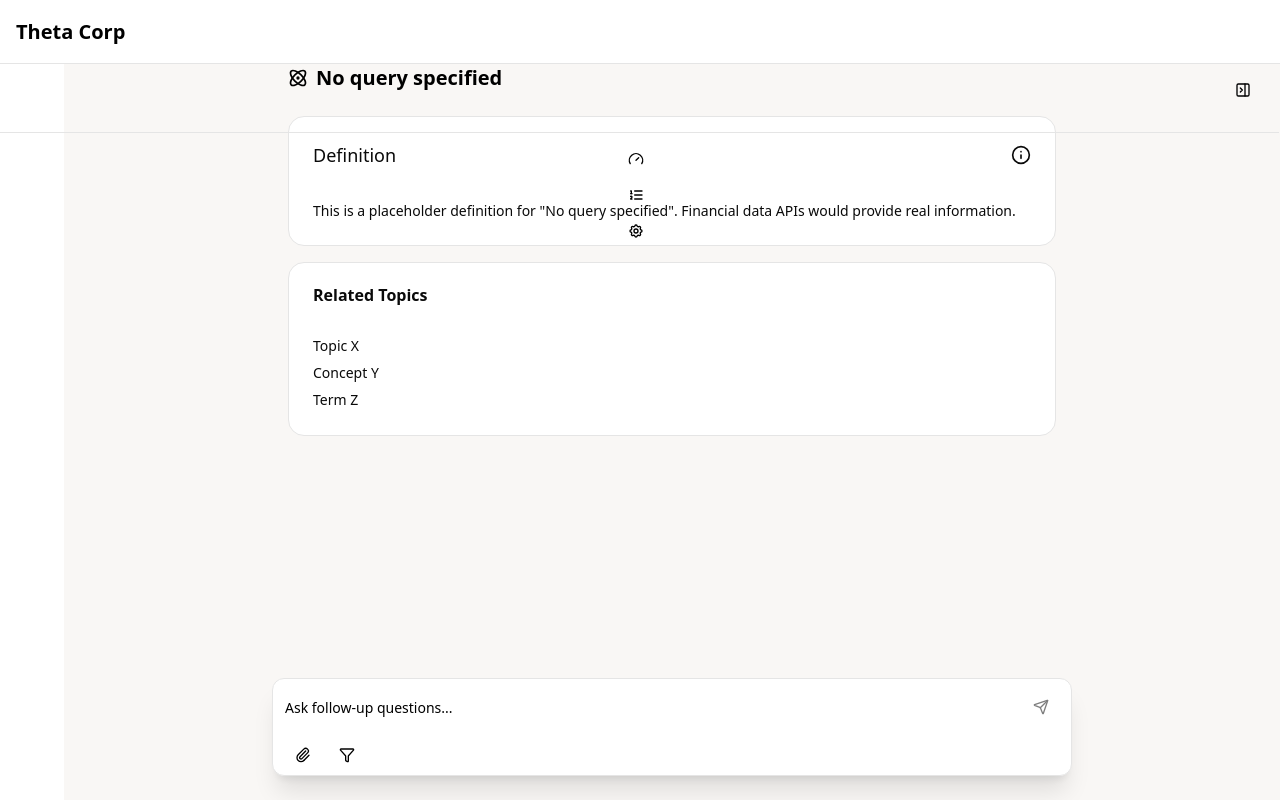
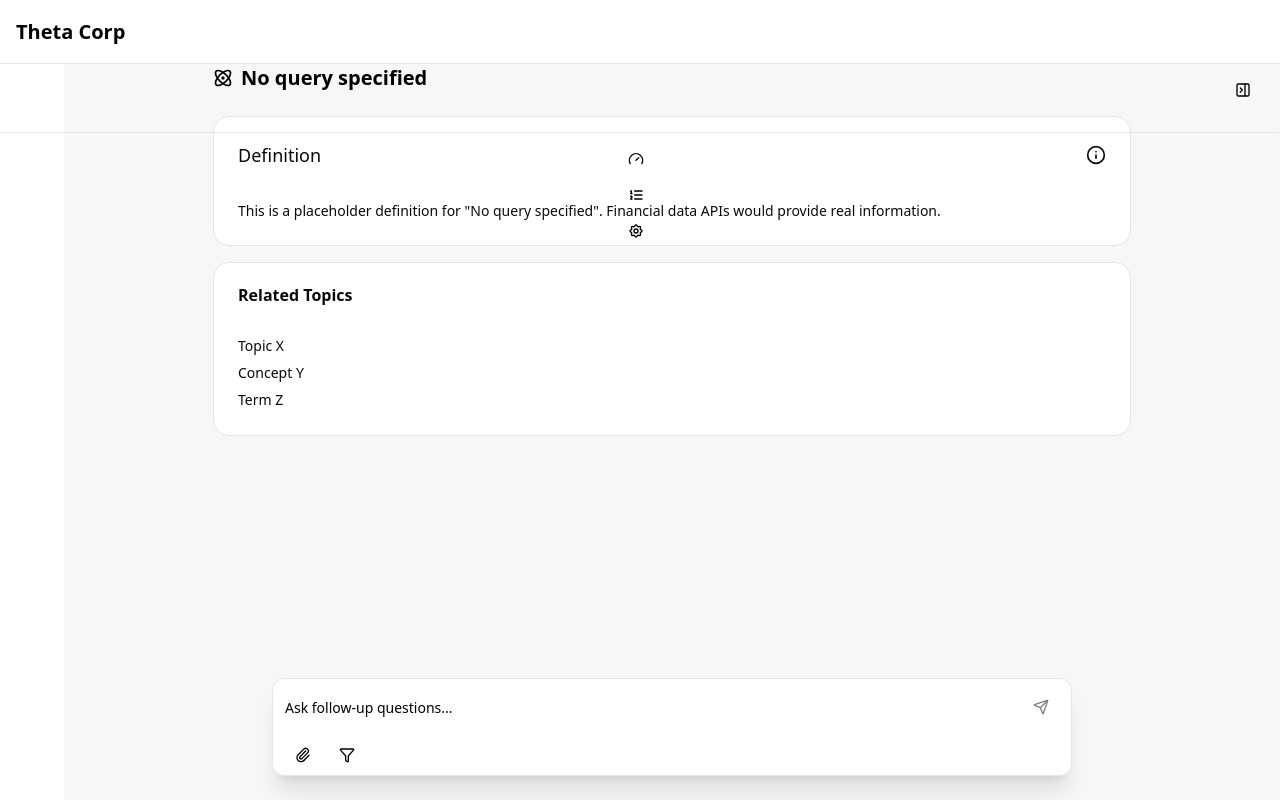
Before and after one commit to Ebaka716/searchv2, a Next.js app: page /results in a window 1280 px wide. Built offline with nearby package versions, Linux system fonts and the light colour scheme.

Commit message:
Update ClientLayout: possible width/layout adjustment for results area

```diff
--- a/components/ClientLayout.tsx
+++ b/components/ClientLayout.tsx
@@ -68,7 +68,7 @@ export function ClientLayout({ children }: { children: React.ReactNode }) {
               className={cn(pathname === '/' ? '' : "mb-6")}
             >
               <div className={cn(
-                "w-full max-w-[800px] mx-auto",
+                "w-full max-w-[950px] mx-auto",
                 pathname === '/' ? 'p-6' : ''
               )}>
                 {children}
```
